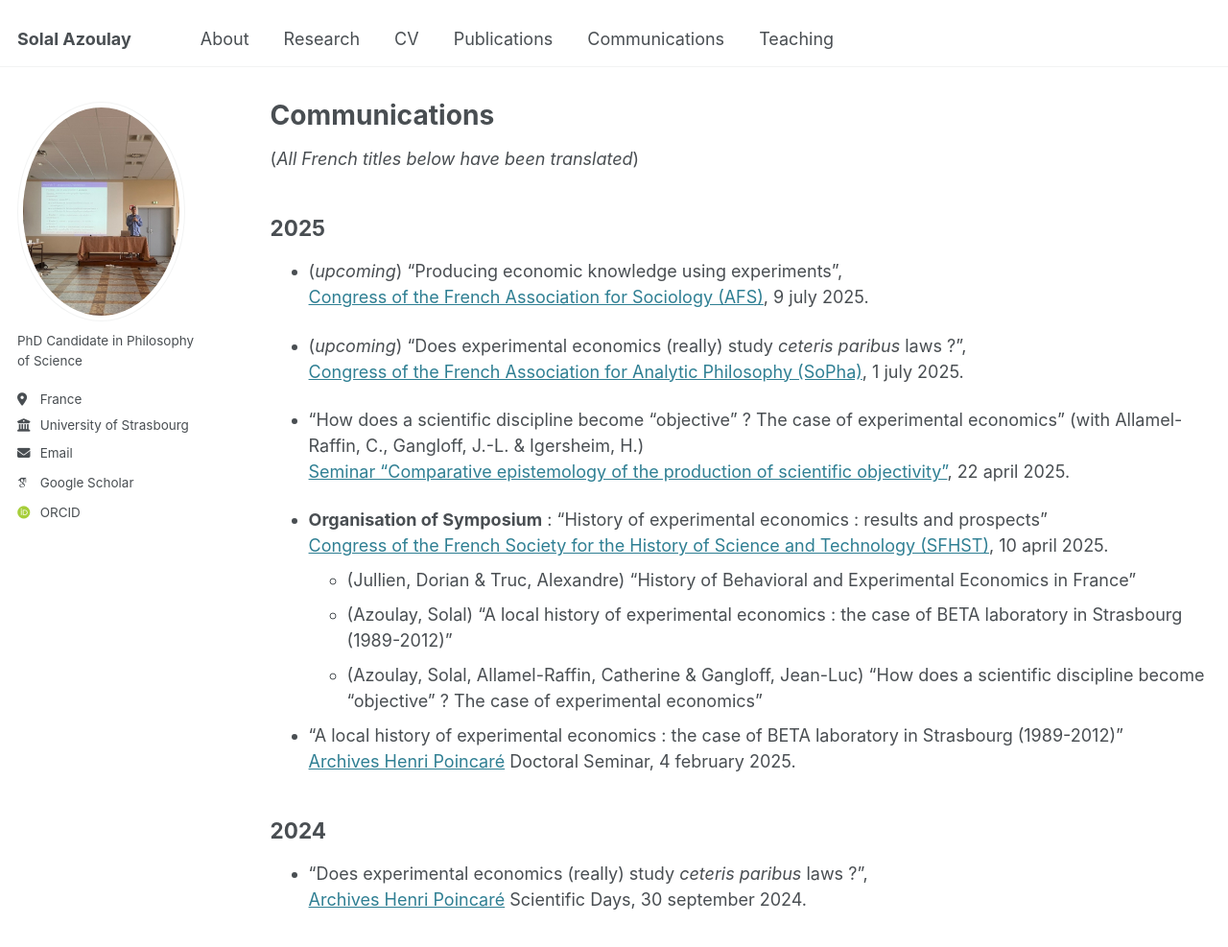
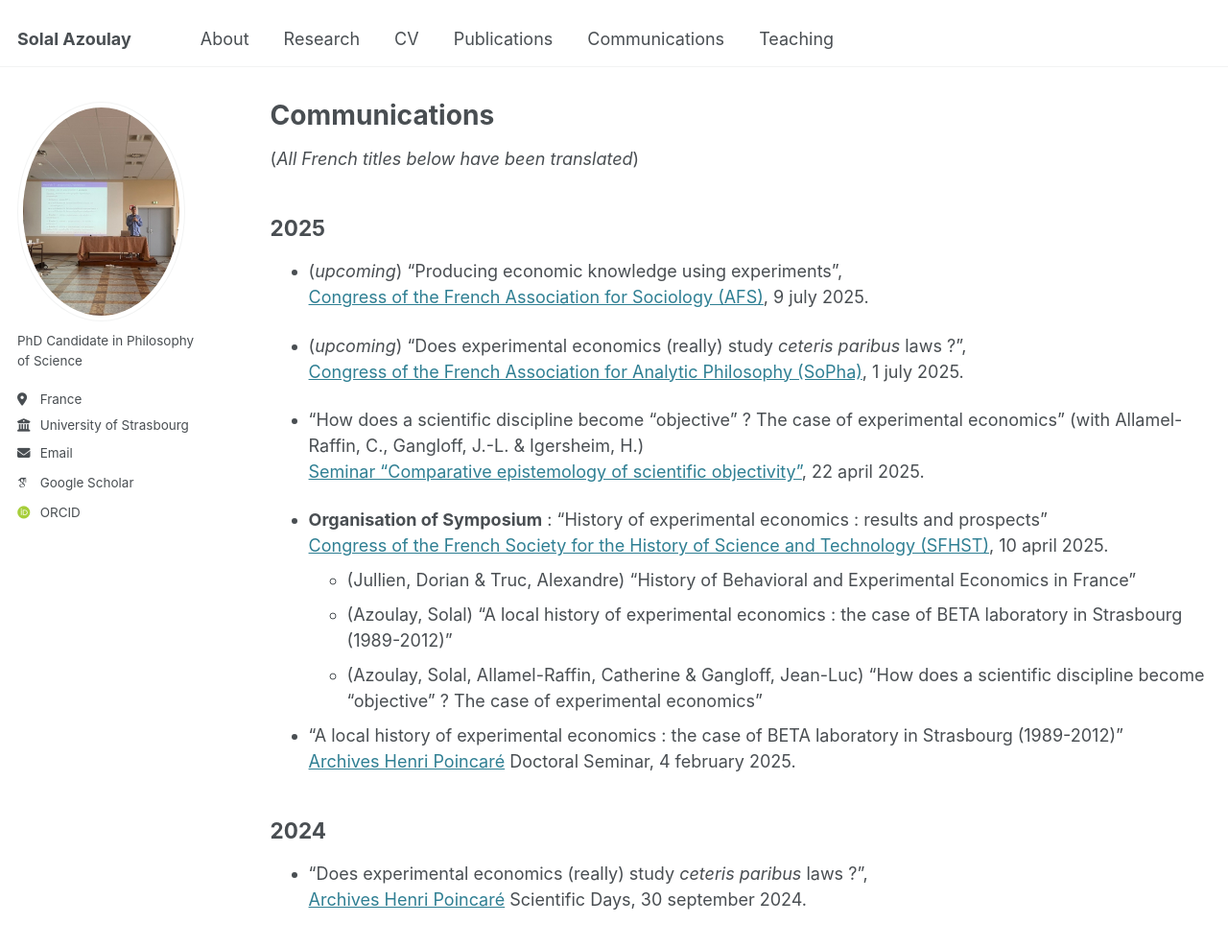
Before and after one commit to solal-azoulay/solal-azoulay.github.io, a Jekyll site: the page built from _pages/Communications.md, in a window 1280 px wide and 1257 px high. Shown: the top 987 px of the window at 96% size. Built offline with Jekyll 4.4.1, drawn with Linux system fonts in a browser that asks for light colours; some web fonts are replaced.

Commit message:
Update Communications.md

```diff
--- a/_pages/Communications.md
+++ b/_pages/Communications.md
@@ -16,7 +16,7 @@ author_profile: true
 [Congress of the French Association for Analytic Philosophy (SoPha)](https://sopha2025.sciencesconf.org/), 1 july 2025.
 
 - "How does a scientific discipline become "objective" ? The case of experimental economics" (with Allamel-Raffin, C., Gangloff, J.-L. & Igersheim, H.)
-  [Seminar “Comparative epistemology of the production of scientific objectivity”](https://www.misha.fr/recherche/programmes-scientifiques-misha/programme-de-recherche-2024-2025/epistemologie-comparee-des-formes-de-production-de-lobjectivite-scientifique), 22 april 2025.
+  [Seminar “Comparative epistemology of scientific objectivity”](https://www.misha.fr/recherche/programmes-scientifiques-misha/programme-de-recherche-2024-2025/epistemologie-comparee-des-formes-de-production-de-lobjectivite-scientifique), 22 april 2025.
 
 - **Organisation of Symposium** : "History of experimental economics : results and prospects"
   [Congress of the French Society for the History of Science and Technology (SFHST)](https://sfhstnancy2025.sciencesconf.org/), 10 april 2025.
```
